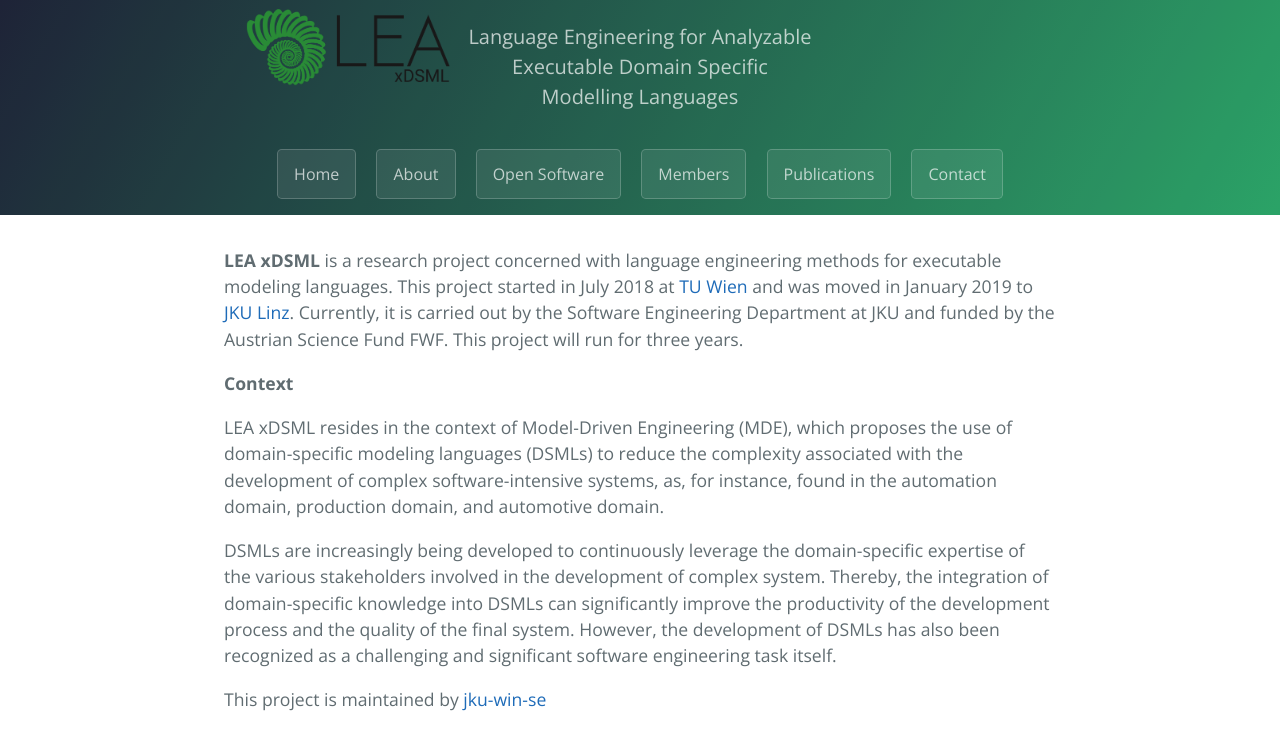
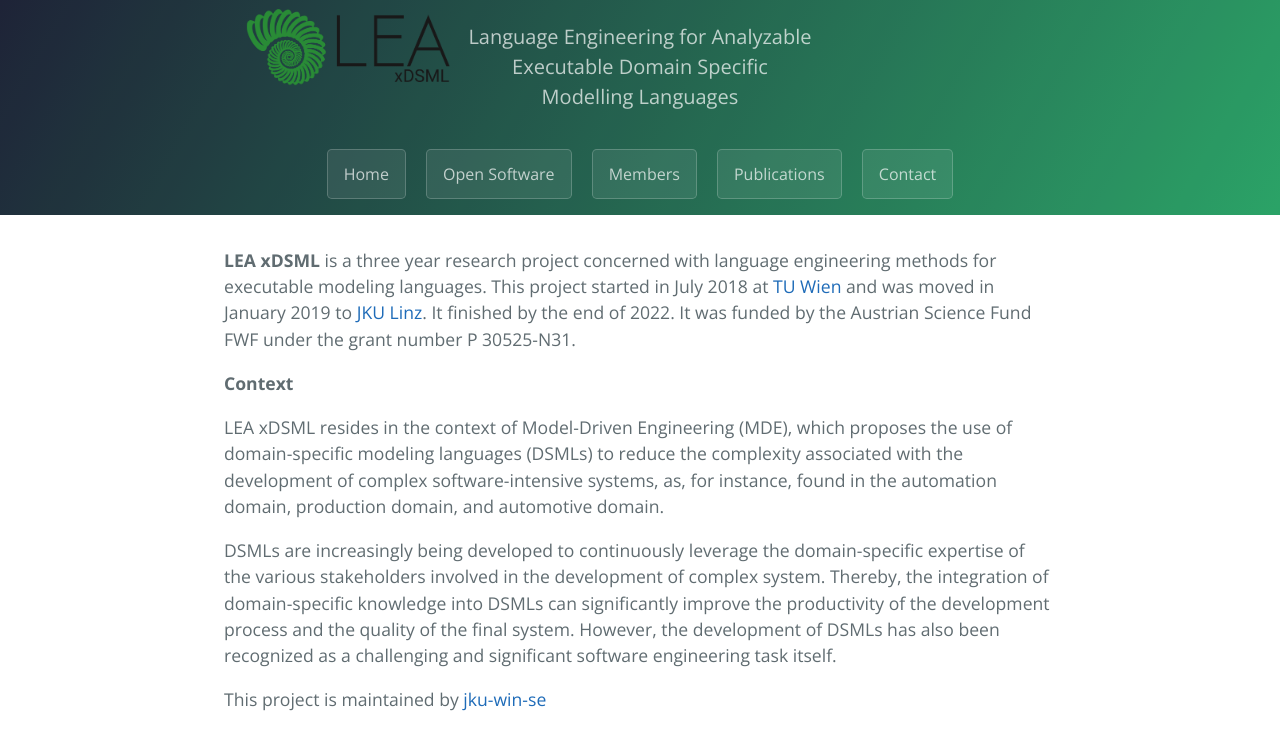
Before and after one commit to jku-win-se/Lea-xDSML, a Jekyll site: the page built from index.md, in a window 1280 px wide. Shown: the top 750 px of the page. Built offline with Jekyll 4.4.1, drawn with Linux system fonts in a browser that asks for light colours.

Commit message:
remove About and merge with the Home page...

```diff
--- a/_layouts/index.html
+++ b/_layouts/index.html
@@ -25,7 +25,6 @@
       </div>
       <div class="block">
         <a href="{{site.github.url}}" class="btn">Home</a>
-        <a href="{{site.github.url}}/pages/about" class="btn">About</a>
         <a href="{{site.github.url}}/pages/open-software" class="btn">Open Software</a>
         <a href="{{site.github.url}}/pages/members" class="btn">Members</a>
         <a href="{{site.github.url}}/pages/publications" class="btn">Publications</a>
--- a/index.md
+++ b/index.md
@@ -2,7 +2,7 @@
 title: LEA-xDSML Web Page
 layout: index
 ---
-**LEA xDSML** is a research project concerned with language engineering methods for executable modeling languages. This project started in July 2018 at [TU Wien](https://modelexecution.org/lea/) and was moved in January 2019 to [JKU Linz](https://se.jku.at/lea-language-engineering-for-analyzable-executable-dsmls/). Currently, it is carried out by the Software Engineering Department at JKU and funded by the Austrian Science Fund FWF. This project will run for three years.
+**LEA xDSML** is a three year research project concerned with language engineering methods for executable modeling languages. This project started in July 2018 at [TU Wien](https://modelexecution.org/lea/) and was moved in January 2019 to [JKU Linz](https://se.jku.at/lea-language-engineering-for-analyzable-executable-dsmls/). It finished by the end of 2022. It was funded by the Austrian Science Fund FWF under the grant number P 30525-N31.
 
 **Context**
 
```
Also changed, not shown: pages/about/index.md (deleted, +0 -6 lines).
